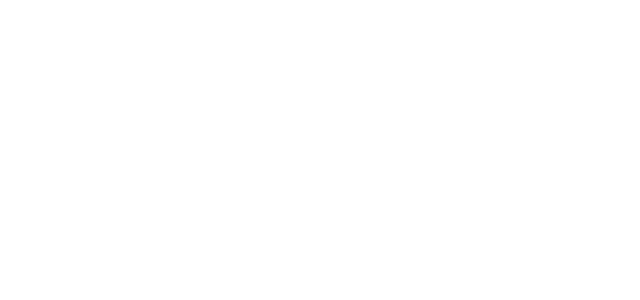
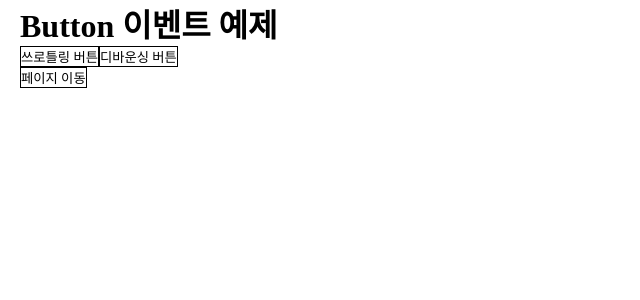
Before and after one commit to yuna-c/react, a React (Vite) app: page / in a window 1280 px wide. Shown: the top 300 px of the page, without its empty margins (0-640 px from the left). Built offline with nearby package versions, Linux system fonts and the light colour scheme.

Commit message:
📝 add : throttling & debouncing 실습

```diff
--- a/package.json
+++ b/package.json
@@ -12,6 +12,7 @@
   "dependencies": {
     "react": "^18.3.1",
     "react-dom": "^18.3.1",
+    "react-router-dom": "^6.26.1",
     "sass": "^1.77.8"
   },
   "devDependencies": {
--- a/src/App.jsx
+++ b/src/App.jsx
@@ -1,7 +1,16 @@
-import './styles/App.css';
+import { BrowserRouter, Route, Routes } from 'react-router-dom'
+import Home from './pages/Home.jsx'
+import Company from './pages/Company.jsx'
 
-const App = () => {
-  return <></>;
-};
+function App() {
+  return (
+    <BrowserRouter>
+      <Routes>
+        <Route path="/" element={<Home />} />
+        <Route path="/company" element={<Company />} />
+      </Routes>
+    </BrowserRouter>
+  )
+}
 
-export default App;
+export default App
--- /dev/null
+++ b/src/pages/Company.jsx
@@ -0,0 +1,5 @@
+import React from 'react'
+
+export default function Company() {
+  return <div>Test Page</div>
+}
--- /dev/null
+++ b/src/pages/Home.jsx
@@ -0,0 +1,57 @@
+import { useEffect, useState } from 'react'
+import { useNavigate } from 'react-router-dom'
+
+export default function Home() {
+  const [state, setState] = useState(false)
+  const navigate = useNavigate()
+  let timerId = null
+
+  // Leading Edge Throttling
+  const throttle = (delay) => {
+    if (timerId) {
+      // timerId가 있으면 바로 함수 종료
+      return
+    }
+    // setState(!state);
+    console.log(`API요청 실행! ${delay}ms 동안 추가요청 안받음`)
+    timerId = setTimeout(() => {
+      console.log(`${delay}ms 지남 추가요청 받음`)
+      // alert("Home / 쓰로틀링 쪽 API호출!");
+      timerId = null
+    }, delay)
+  }
+
+  // Trailing Edge Debouncing
+  const debounce = (delay) => {
+    if (timerId) {
+      // 할당되어 있는 timerId에 해당하는 타이머 제거
+      clearTimeout(timerId)
+    }
+    timerId = setTimeout(() => {
+      // timerId에 새로운 타이머 할당
+      console.log(`마지막 요청으로부터 ${delay}ms지났으므로 API요청 실행!`)
+      timerId = null
+    }, delay)
+  }
+
+  useEffect(() => {
+    return () => {
+      // 페이지 이동 시 실행
+      if (timerId) {
+        // 메모리 누수 방지
+        clearTimeout(timerId)
+      }
+    }
+  }, [timerId])
+
+  return (
+    <div style={{ paddingLeft: 20, paddingRight: 20 }}>
+      <h1>Button 이벤트 예제</h1>
+      <button onClick={() => throttle(2000)}>쓰로틀링 버튼</button>
+      <button onClick={() => debounce(2000)}>디바운싱 버튼</button>
+      <div>
+        <button onClick={() => navigate('/company')}>페이지 이동</button>
+      </div>
+    </div>
+  )
+}
```
Also changed, not shown: 1 other file (tests, documents, lock files or other folders).
